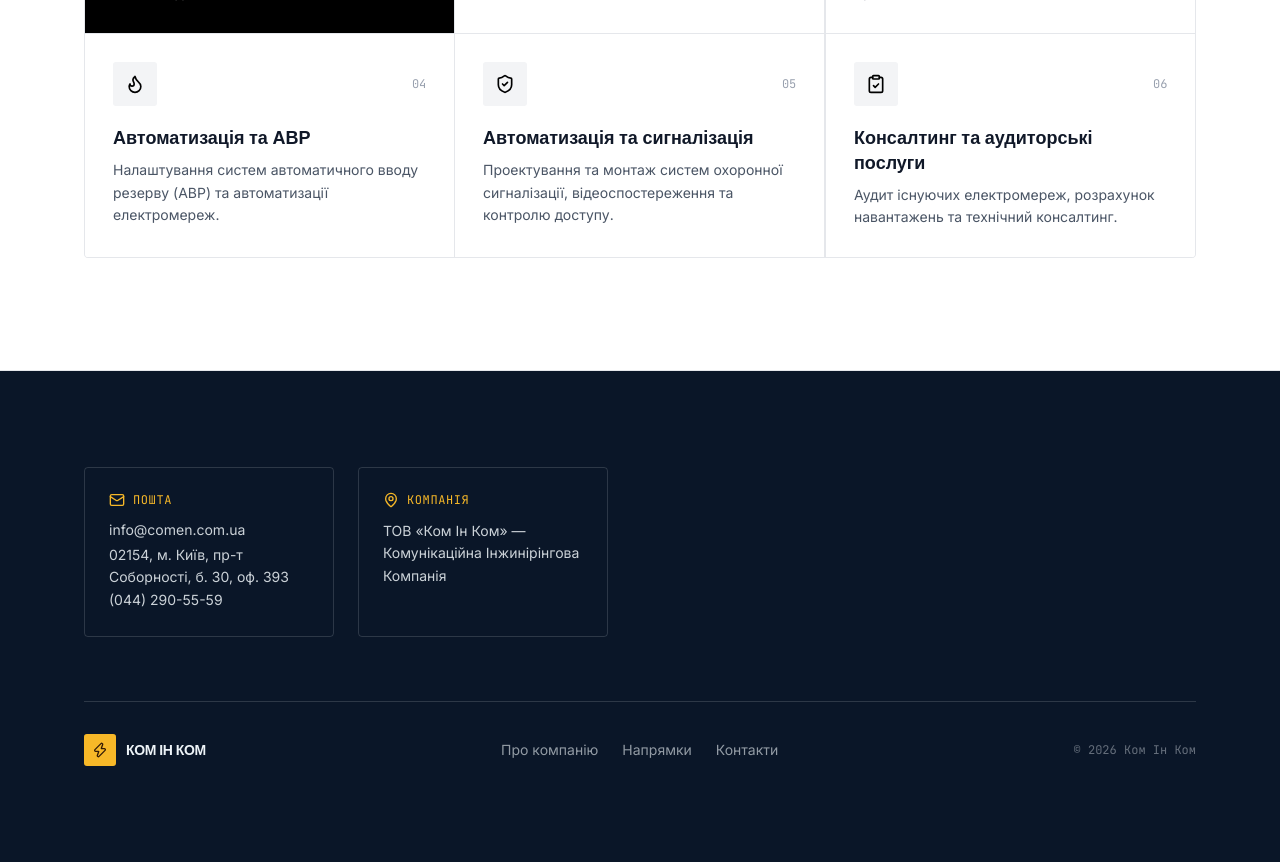
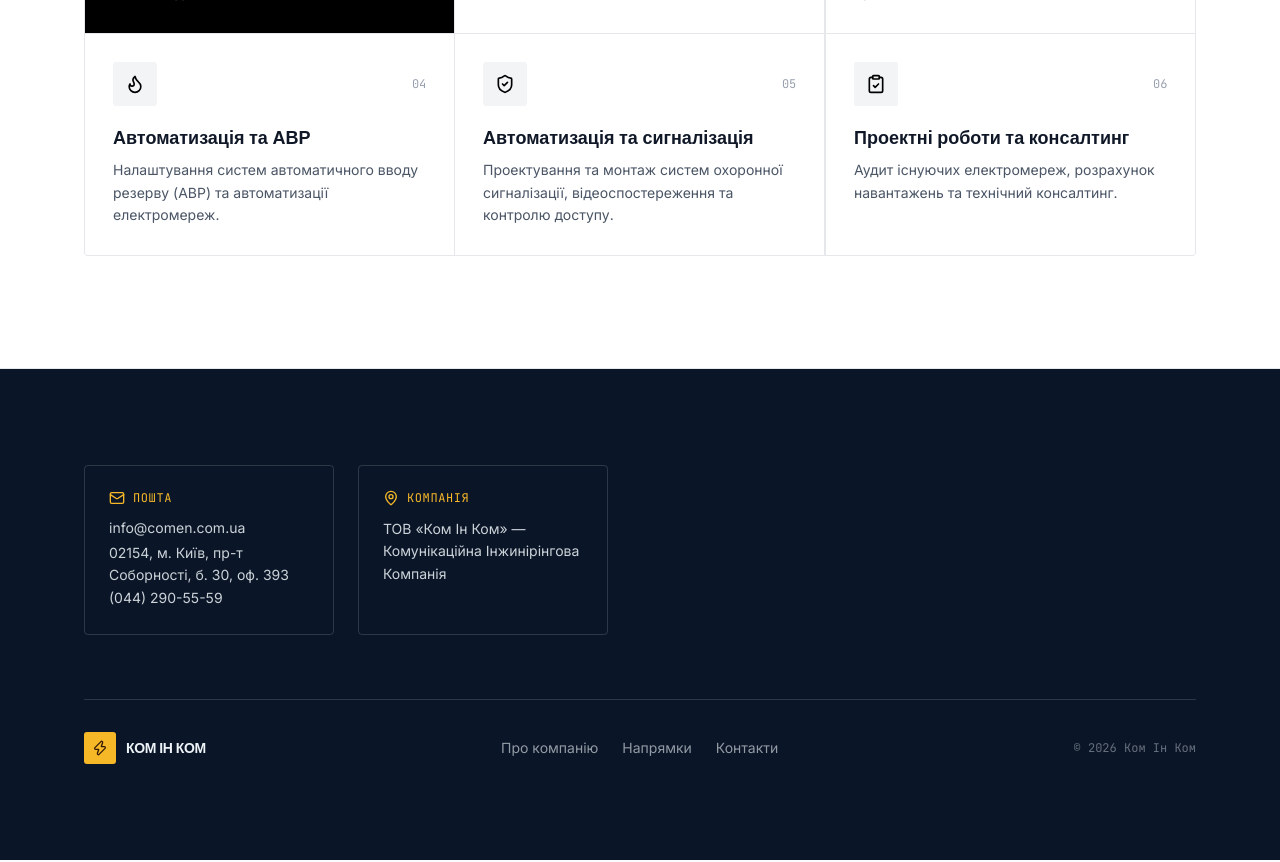
Before and after one commit to leshabilo2013-cloud/comen-website, a Next.js app: page / in a window 1280 px wide. Shown: the part 2040-2902 px from the top of the page. Built offline with nearby package versions, Linux system fonts and the light colour scheme.

Commit message:
Update title in directions section

```diff
--- a/components/directions-section.tsx
+++ b/components/directions-section.tsx
@@ -36,7 +36,7 @@ const DIRECTIONS = [
   {
     id: "06",
     icon: ClipboardCheck,
-    title: "Консалтинг та аудиторські послуги",
+    title: "Проектні роботи та консалтинг",
     desc: "Аудит існуючих електромереж, розрахунок навантажень та технічний консалтинг.",
   },
 ]
```
